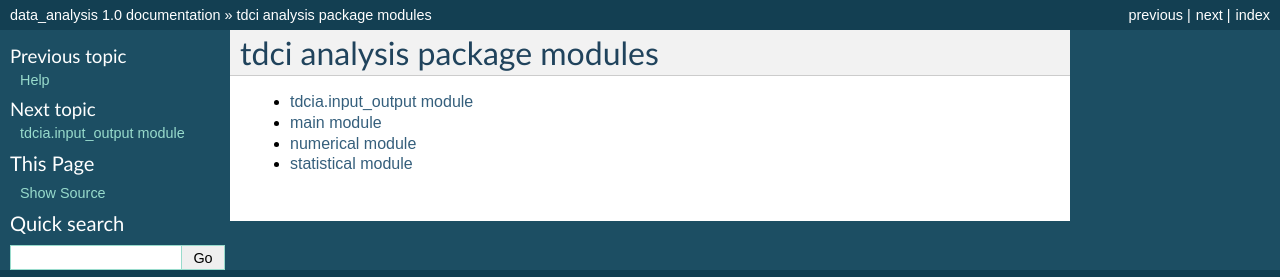
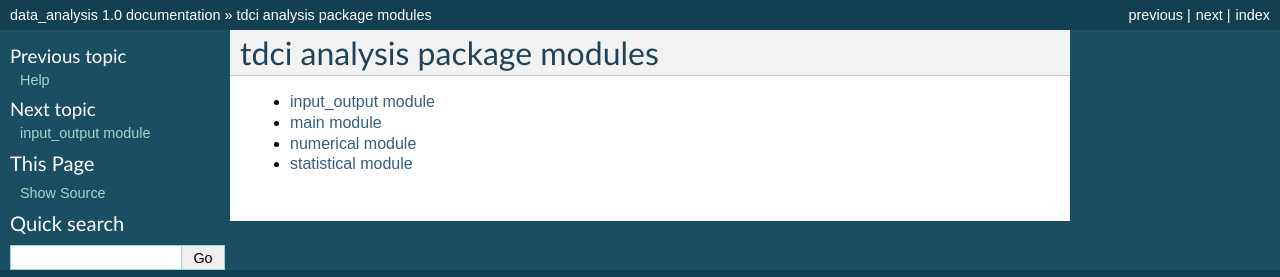
Before and after one commit to iulusoy/tdci-analysis, a Sphinx documentation site: the page built from doc/modules.rst, in a window 1280 px wide. Shown: the top 277 px of the page. Built offline with Sphinx 7.4.7, drawn with Linux system fonts in a browser that asks for light colours.

Commit message:
fixed module names

```diff
--- a/doc/tdci-a.rst
+++ b/doc/tdci-a.rst
@@ -1,7 +1,7 @@
-tdcia.input\_output module
+input\_output module
 --------------------------
 
-.. automodule:: tdcia.input_output
+.. automodule:: input_output
    :members:
    :undoc-members:
    :show-inheritance:
@@ -9,7 +9,7 @@
 main module
 -----------
 
-.. automodule:: tdcia.main
+.. automodule:: main
    :members:
    :undoc-members:
    :show-inheritance:
@@ -17,7 +17,7 @@
 numerical module
 -----------------
 
-.. automodule:: tdcia.numerical
+.. automodule:: numerical
    :members:
    :undoc-members:
    :show-inheritance:
@@ -25,7 +25,7 @@
 statistical module
 ----------------------
 
-.. automodule:: tdcia.statistical
+.. automodule:: statistical
    :members:
    :undoc-members:
    :show-inheritance:
```
